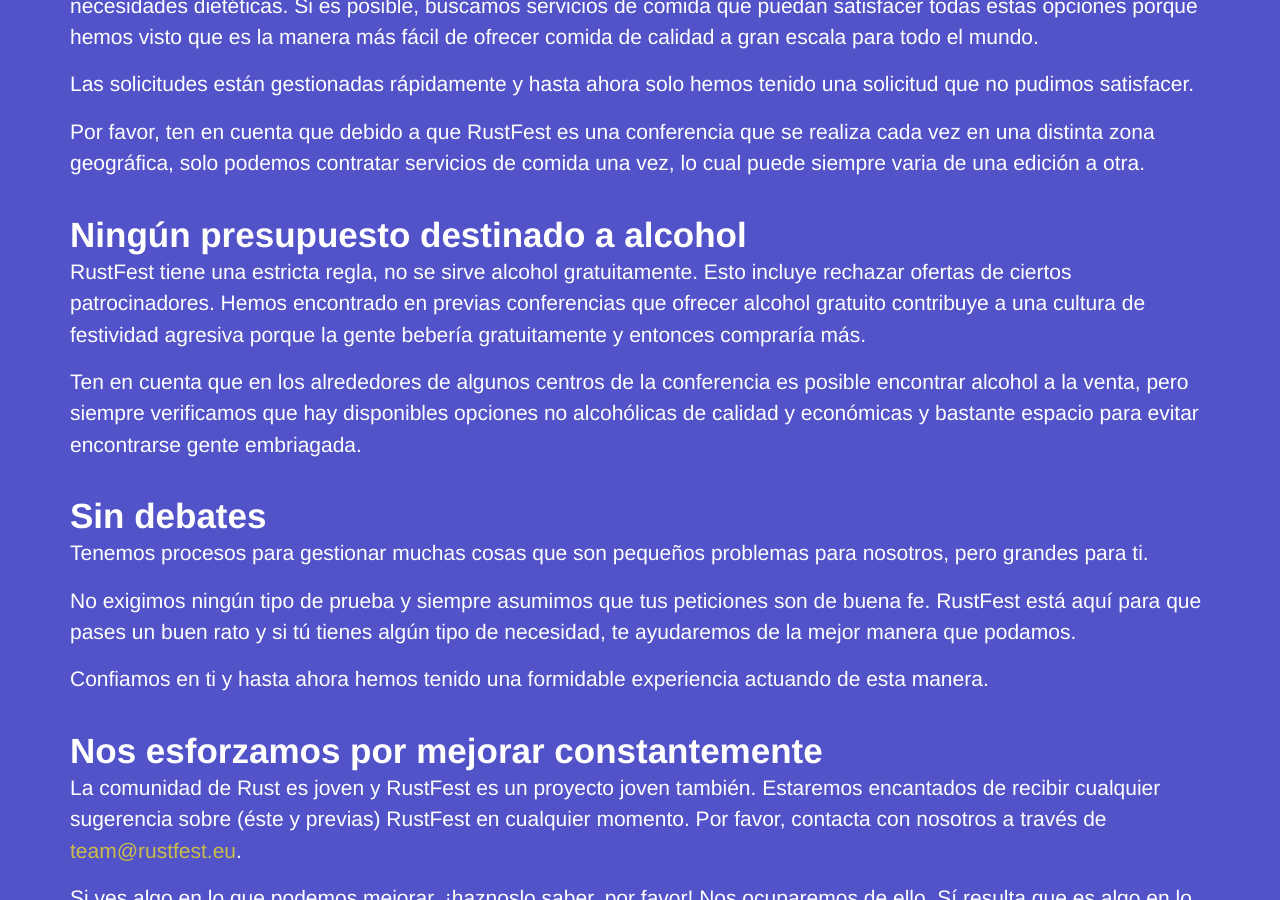
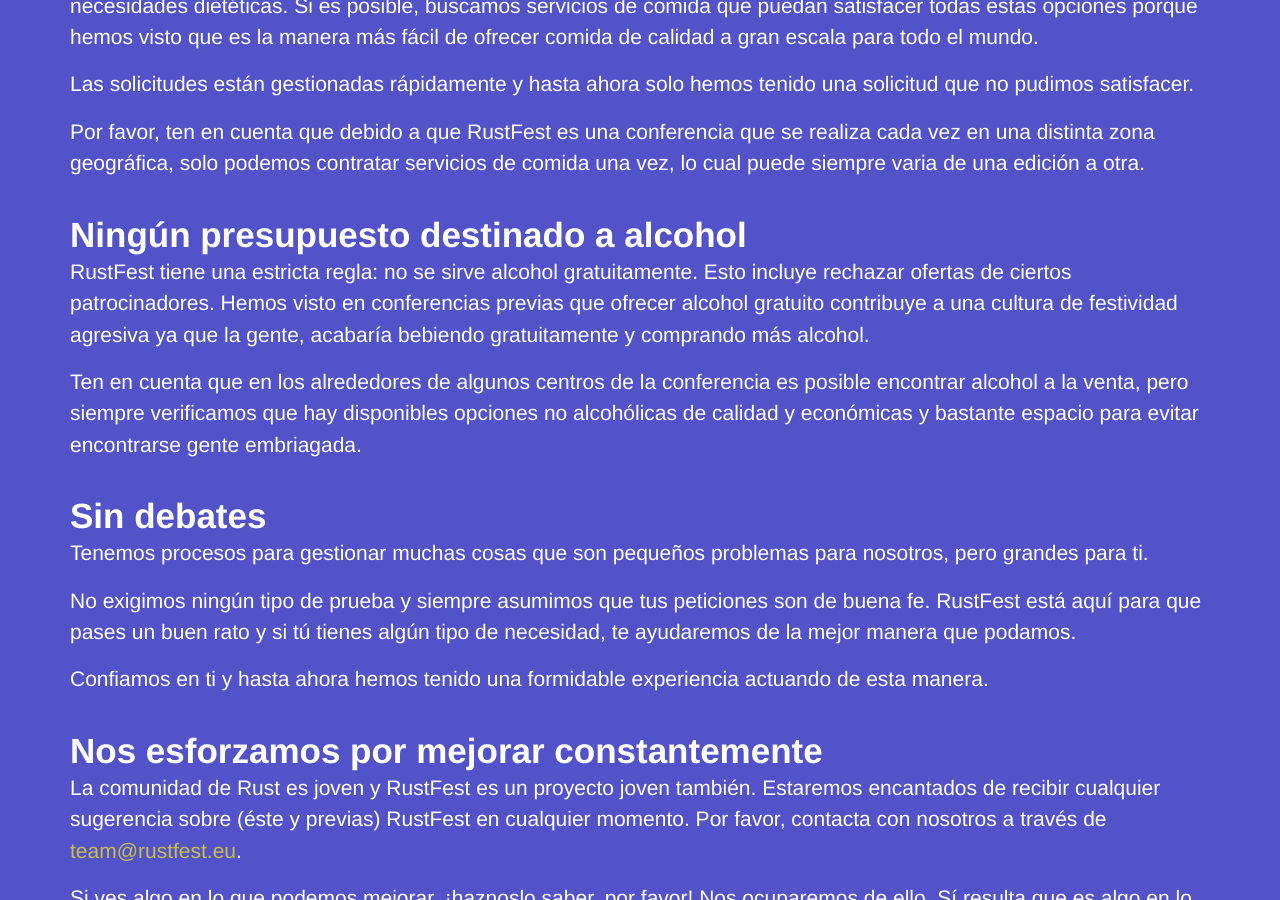
Before and after one commit to RustFestEU/barcelona.rustfest.eu, a Jekyll site: the page built from diversity.es.md, in a window 1280 px wide and 900 px high, scrolled down 1394 px. Built offline with Jekyll 4.4.1, drawn with Linux system fonts in a browser that asks for light colours; nearby versions of some CDN libraries.

Commit message:
Update diversity.es.md
Co-Authored-By: Roberto Huertas <roberto.huertas@outlook.com>

```diff
--- a/diversity.es.md
+++ b/diversity.es.md
@@ -37,7 +37,7 @@
 
 ## Ningún presupuesto destinado a alcohol
 
-RustFest tiene una estricta regla, no se sirve alcohol gratuitamente. Esto incluye rechazar ofertas de ciertos patrocinadores. Hemos encontrado en previas conferencias que ofrecer alcohol gratuito contribuye a una cultura de festividad agresiva porque la gente bebería gratuitamente y entonces compraría más.
+RustFest tiene una estricta regla: no se sirve alcohol gratuitamente. Esto incluye rechazar ofertas de ciertos patrocinadores. Hemos visto en conferencias previas que ofrecer alcohol gratuito contribuye a una cultura de festividad agresiva ya que la gente, acabaría bebiendo gratuitamente y comprando más alcohol.
 
 Ten en cuenta que en los alrededores de algunos centros de la conferencia es posible encontrar alcohol a la venta, pero siempre verificamos que hay disponibles opciones no alcohólicas de calidad y económicas y bastante espacio para evitar encontrarse gente embriagada.
 
```
